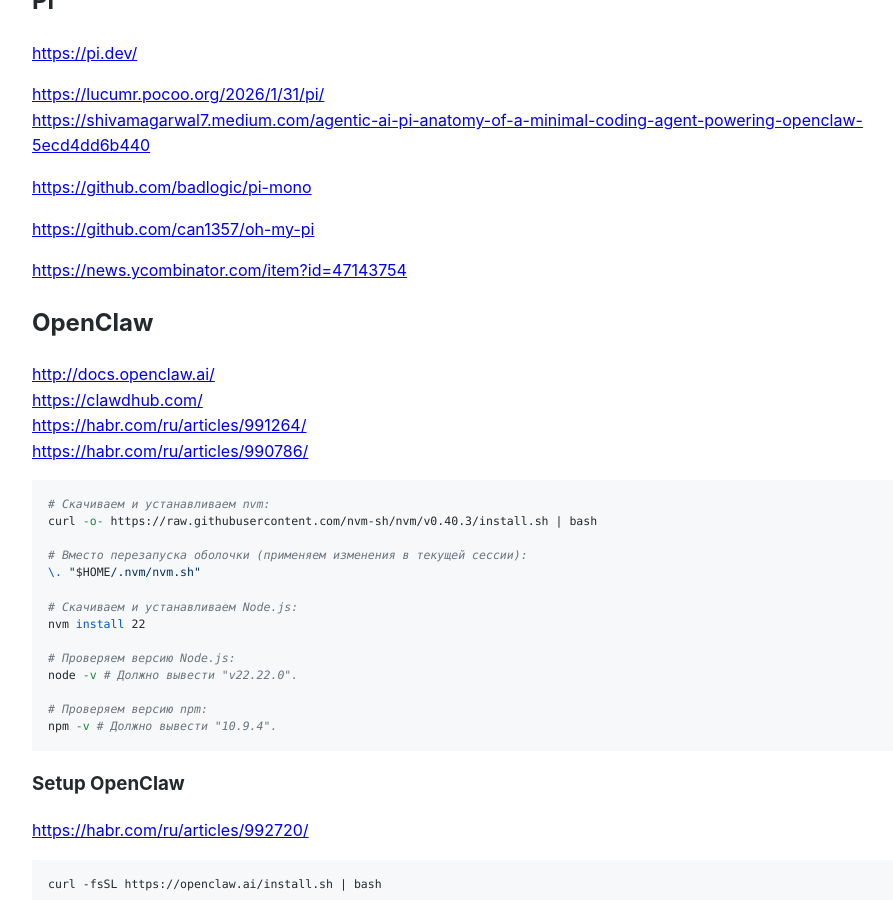
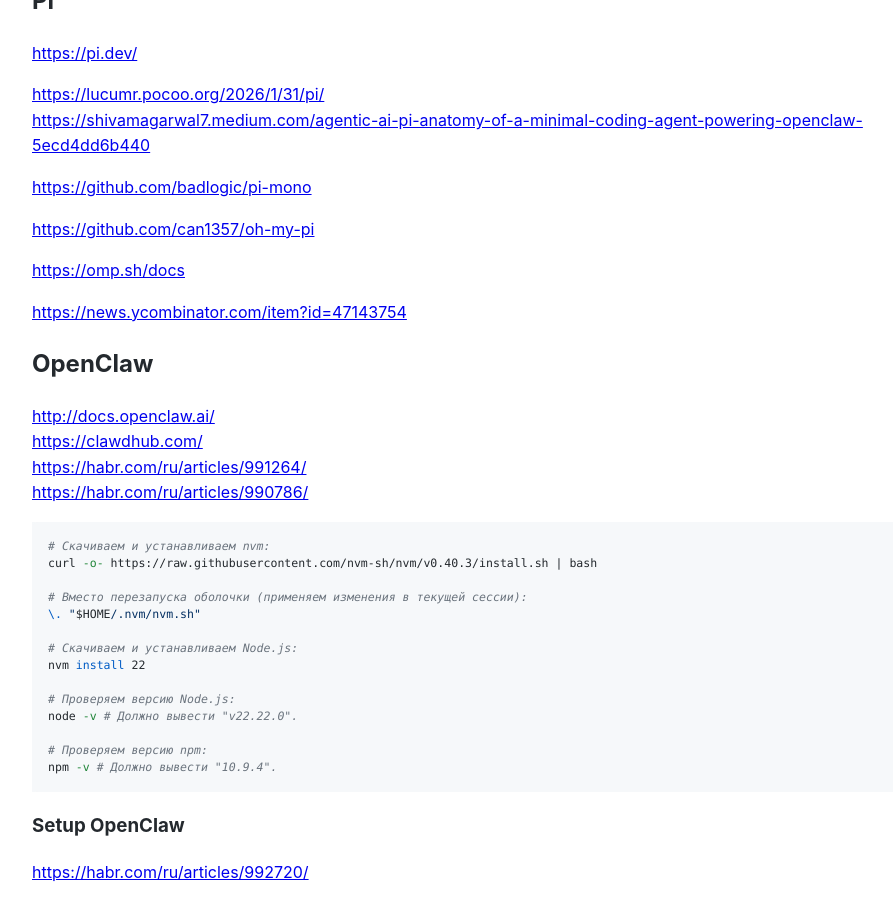
Before and after one commit to Michael-Lubinsky/michael-lubinsky.github.com, a Jekyll site: the page built from ml/agent.md, in a window 1280 px wide and 900 px high, scrolled down 9304 px. Shown: the whole window, without its empty margins (158-1051 px from the left). Built offline with Jekyll 4.4.1, drawn with Linux system fonts in a browser that asks for light colours; our own code applies the rules of GitHub Pages for plain Markdown files.

Commit message:
Update agent.md

```diff
--- a/ml/agent.md
+++ b/ml/agent.md
@@ -452,6 +452,8 @@
 <https://github.com/badlogic/pi-mono>
 
 <https://github.com/can1357/oh-my-pi>
+
+<https://omp.sh/docs>
 
 <https://news.ycombinator.com/item?id=47143754>
 
```
